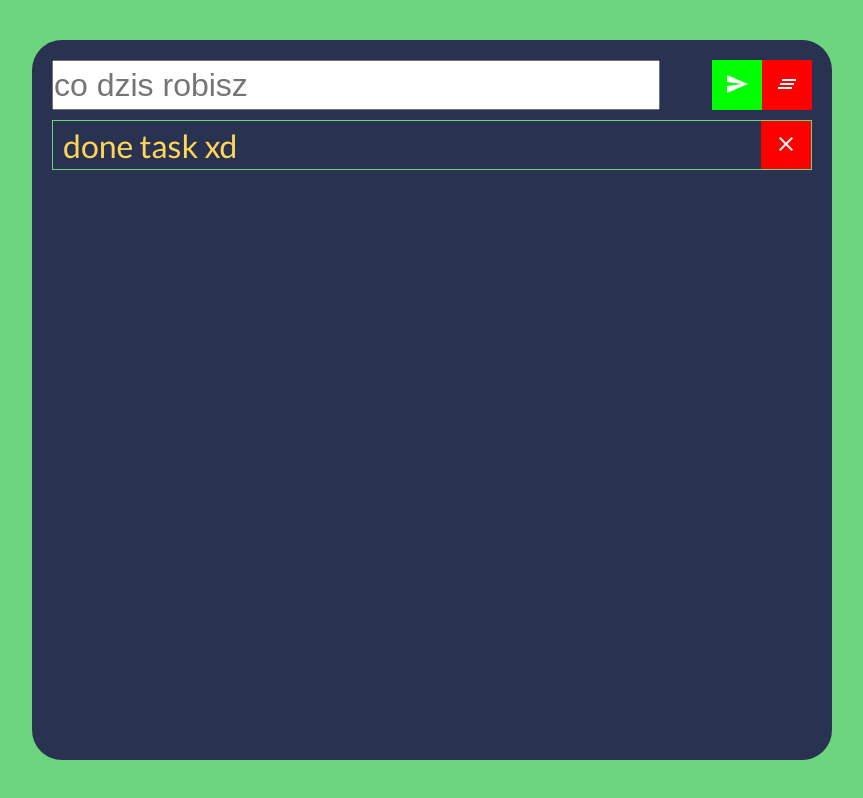
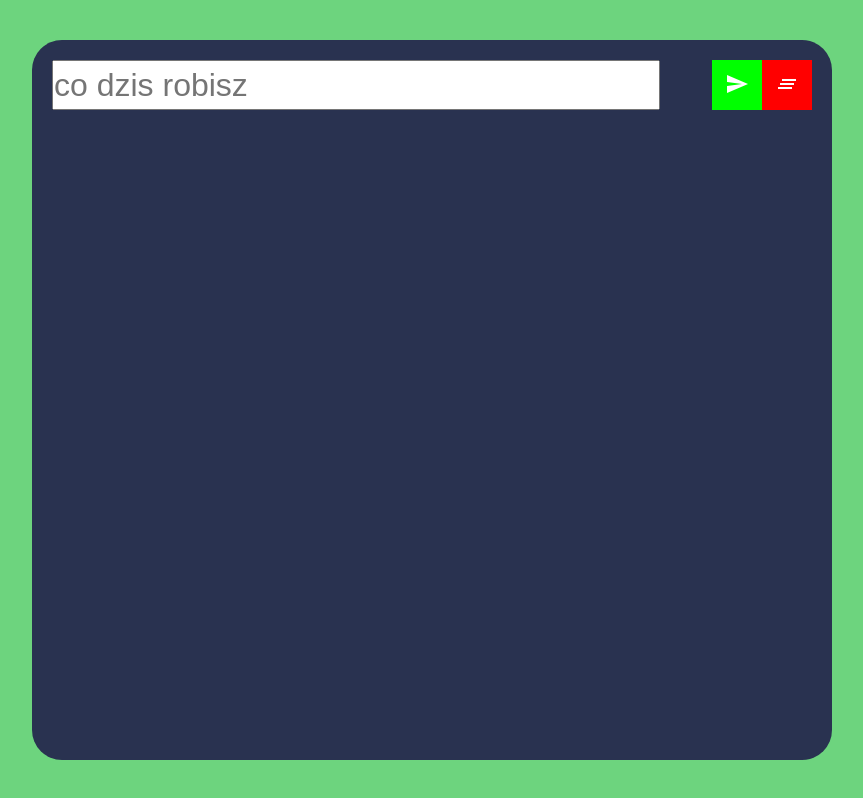
Before and after one commit to BartekObudzinski/ToDoAppReact, a React (Create React App) app: page / in a window 1280 px wide. Shown: the whole page, without its empty margins (208-1071 px from the left). Built offline with nearby package versions, Linux system fonts and the light colour scheme.

Commit message:
feature: add function that change complete value to true and false

```diff
--- a/src/components/ToDoDoneSingleTask.js
+++ /dev/null
@@ -1,16 +0,0 @@
-import React from "react";
-import Button from "./Button";
-const ToDoDoneSingleTask = () => {
-  return (
-    <div className="singleDoneTask">
-      <p>done task xd</p>
-      <div className="buttonsContainer">
-        <Button style="deleteButton">
-          <i class="material-icons">clear</i>
-        </Button>
-      </div>
-    </div>
-  );
-};
-
-export default ToDoDoneSingleTask;
--- a/src/components/ToDoList.js
+++ b/src/components/ToDoList.js
@@ -1,6 +1,6 @@
 import React from "react";
 import ToDoSingleTask from "./ToDoSingleTask";
-import ToDoDoneSingleTask from "./ToDoDoneSingleTask";
+
 const ToDoList = ({ todoTasks, setTodoTasks }) => {
   return (
     <div className="tasksList">
@@ -13,7 +13,6 @@ const ToDoList = ({ todoTasks, setTodoTasks }) => {
           todoTask={todoTask}
         />
       ))}
-      <ToDoDoneSingleTask />
     </div>
   );
 };
--- a/src/components/ToDoSingleTask.js
+++ b/src/components/ToDoSingleTask.js
@@ -5,15 +5,31 @@ const ToDoSingleTask = ({ text, todoTasks, setTodoTasks, todoTask }) => {
   const handleRemove = () => {
     setTodoTasks(todoTasks.filter((el) => el.id !== todoTask.id));
   };
+  const handleDone = () => {
+    setTodoTasks(
+      todoTasks.map((item) => {
+        if (item.id === todoTask.id) {
+          return {
+            ...item,
+            completed: !item.completed,
+          };
+        }
+        return item;
+      })
+    );
+  };
 
+  const checkChecked = () => {
+    console.log(todoTask.completed);
+  };
   return (
     <div className="singleTask">
       <p>{text}</p>
       <div className="buttonsContainer">
-        <Button style="editButton">
+        <Button style="editButton" onClickFn={checkChecked}>
           <i class="material-icons">mode_edit</i>
         </Button>
-        <Button style="doneButton">
+        <Button style="doneButton" onClickFn={handleDone}>
           <i class="material-icons">check</i>
         </Button>
         <Button style="deleteButton" onClickFn={handleRemove}>
```
